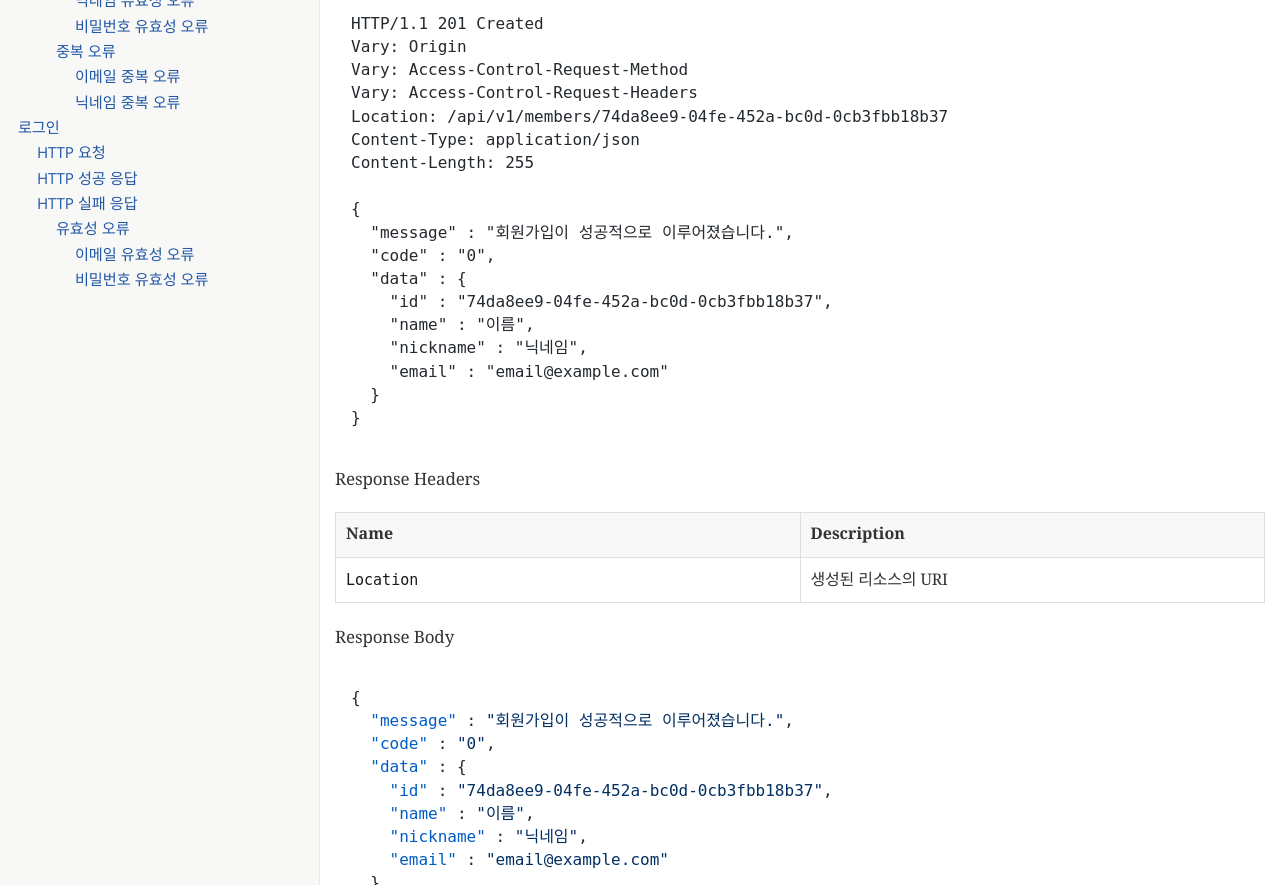
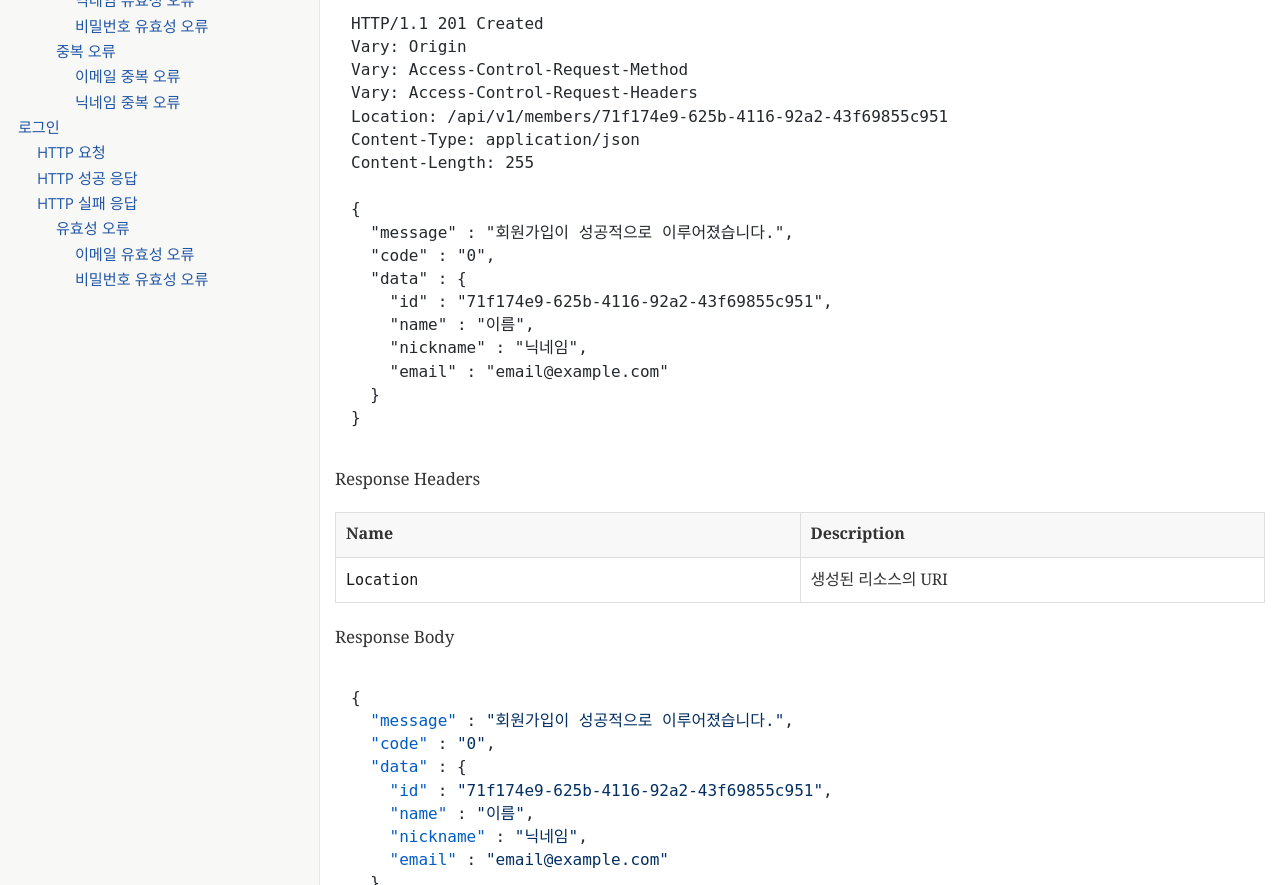
Before and after one commit to socketing-refactoring/socketing-refactoring.github.io, a Jekyll site: the page docs/member-service/index.html, which Jekyll copies as it is, in a window 1280 px wide and 1400 px high, scrolled down 1182 px. Shown: the part 246-1131 px from the top of the window. Built offline with Jekyll 4.4.1, drawn with Linux system fonts in a browser that asks for light colours; nearby versions of some CDN libraries; some web fonts are replaced; some of the changed text lies outside the part shown.

Commit message:
Update Member Service API documentation

```diff
--- a/docs/member-service/index.html
+++ b/docs/member-service/index.html
@@ -588,7 +588,7 @@ Host: localhost:8080
 Vary: Origin
 Vary: Access-Control-Request-Method
 Vary: Access-Control-Request-Headers
-Location: /api/v1/members/74da8ee9-04fe-452a-bc0d-0cb3fbb18b37
+Location: /api/v1/members/71f174e9-625b-4116-92a2-43f69855c951
 Content-Type: application/json
 Content-Length: 255
 
@@ -596,7 +596,7 @@ Content-Length: 255
   "message" : "회원가입이 성공적으로 이루어졌습니다.",
   "code" : "0",
   "data" : {
-    "id" : "74da8ee9-04fe-452a-bc0d-0cb3fbb18b37",
+    "id" : "71f174e9-625b-4116-92a2-43f69855c951",
     "name" : "이름",
     "nickname" : "닉네임",
     "email" : "email@example.com"
@@ -634,7 +634,7 @@ Content-Length: 255
   "message" : "회원가입이 성공적으로 이루어졌습니다.",
   "code" : "0",
   "data" : {
-    "id" : "74da8ee9-04fe-452a-bc0d-0cb3fbb18b37",
+    "id" : "71f174e9-625b-4116-92a2-43f69855c951",
     "name" : "이름",
     "nickname" : "닉네임",
     "email" : "email@example.com"
```
Also changed, not shown: other parts of docs/member-service/index.html (+2 -2 lines).
